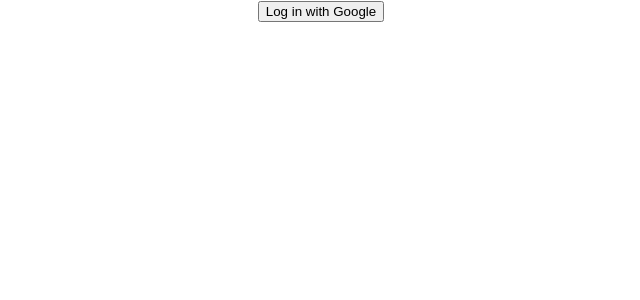
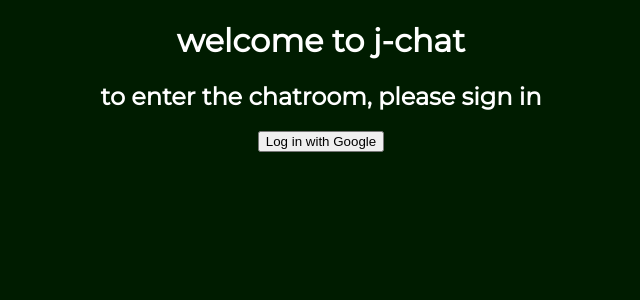
Before and after one commit to jhyahav/j-chat, a React (Create React App) app: page / in a window 1280 px wide. Shown: the top 300 px of the page, without its empty margins (319-959 px from the left). Built offline with nearby package versions, Linux system fonts and the light colour scheme; no server answers.

Commit message:
initial styling work: favicon & very basic css

```diff
--- a/public/index.html
+++ b/public/index.html
@@ -3,28 +3,21 @@
   <head>
     <meta charset="utf-8" />
     <link rel="icon" href="%PUBLIC_URL%/favicon.ico" />
+    <link rel="preconnect" href="https://fonts.googleapis.com">
+    <link rel="preconnect" href="https://fonts.gstatic.com" crossorigin>
+    <link href="https://fonts.googleapis.com/css2?family=Montserrat&display=swap" rel="stylesheet">
     <meta name="viewport" content="width=device-width, initial-scale=1" />
-    <meta name="theme-color" content="#000000" />
     <meta
       name="description"
       content="Web site created using create-react-app"
     />
-    <link rel="apple-touch-icon" href="%PUBLIC_URL%/logo192.png" />
     <!--
       manifest.json provides metadata used when your web app is installed on a
       user's mobile device or desktop. See https://developers.google.com/web/fundamentals/web-app-manifest/
     -->
     <link rel="manifest" href="%PUBLIC_URL%/manifest.json" />
-    <!--
-      Notice the use of %PUBLIC_URL% in the tags above.
-      It will be replaced with the URL of the `public` folder during the build.
-      Only files inside the `public` folder can be referenced from the HTML.
 
-      Unlike "/favicon.ico" or "favicon.ico", "%PUBLIC_URL%/favicon.ico" will
-      work correctly both with client-side routing and a non-root public URL.
-      Learn how to configure a non-root public URL by running `npm run build`.
-    -->
-    <title>React App</title>
+    <title>j-chat;</title>
   </head>
   <body>
     <noscript>You need to enable JavaScript to run this app.</noscript>
--- a/src/App.css
+++ b/src/App.css
@@ -1,38 +1,48 @@
+:root {
+  --green-0: #001c00;
+  --green-1: #004b23;
+  --green-2: #006400;
+  --green-3: #007200;
+  --green-4: #008000;
+  --green-5: #38b000;
+  --green-6: #70e000;
+  --green-7: #9ef01a;
+  --green-8: #ccff33;
+}
+
+body {
+  background-color: var(--green-0);
+  text-transform: lowercase;
+  font-family: 'Montserrat', sans-serif;
+  color: white;
+}
+
+body::-webkit-scrollbar {
+  width: 0.3rem;
+}
+
+body::-webkit-scrollbar-thumb {
+  background-color: var(--green-6);
+}
+
+body::-webkit-scrollbar-track {
+  background-color: black;
+}
+
 .App {
   text-align: center;
 }
 
-.App-logo {
-  height: 40vmin;
-  pointer-events: none;
+.message {
+  text-transform: none;
+  margin-left: 2rem;
+  margin-right: 2rem;
 }
 
-@media (prefers-reduced-motion: no-preference) {
-  .App-logo {
-    animation: App-logo-spin infinite 20s linear;
-  }
+.sent {
+  text-align: right;
 }
 
-.App-header {
-  background-color: #282c34;
-  min-height: 100vh;
-  display: flex;
-  flex-direction: column;
-  align-items: center;
-  justify-content: center;
-  font-size: calc(10px + 2vmin);
-  color: white;
+.received {
+  text-align: left;
 }
-
-.App-link {
-  color: #61dafb;
-}
-
-@keyframes App-logo-spin {
-  from {
-    transform: rotate(0deg);
-  }
-  to {
-    transform: rotate(360deg);
-  }
-}
--- a/src/App.js
+++ b/src/App.js
@@ -4,7 +4,6 @@
 import 'firebase/firestore';
 import 'firebase/auth';
 import {useAuthState} from 'react-firebase-hooks/auth';
-//import {useCollectionData} from 'react-firebase-hooks/firestore';
 import Login from './components/Login';
 import LogOut from './components/LogOut';
 import Chatroom from './components/Chatroom';
--- a/src/components/Chatroom.js
+++ b/src/components/Chatroom.js
@@ -22,7 +22,6 @@
             displayName
         })
         setFormValue('');
-        //scrollRef.current.scrollIntoView({behavior: 'smooth'});
     }
 
 
--- a/src/components/Login.js
+++ b/src/components/Login.js
@@ -6,7 +6,11 @@
         auth.signInWithPopup(provider);
     }
     return (
-        <button onClick={GoogleLogin}>Log in with Google</button>
+        <>
+            <h1>Welcome to j-chat</h1>
+            <h2>To enter the chatroom, please sign in</h2>
+            <button onClick={GoogleLogin}>Log in with Google</button>
+        </>
     );
 
 }
--- a/src/index.css
+++ b/src/index.css
@@ -1,11 +1,3 @@
-body {
-  margin: 0;
-  font-family: -apple-system, BlinkMacSystemFont, 'Segoe UI', 'Roboto', 'Oxygen',
-    'Ubuntu', 'Cantarell', 'Fira Sans', 'Droid Sans', 'Helvetica Neue',
-    sans-serif;
-  -webkit-font-smoothing: antialiased;
-  -moz-osx-font-smoothing: grayscale;
-}
 
 code {
   font-family: source-code-pro, Menlo, Monaco, Consolas, 'Courier New',
--- a/src/index.js
+++ b/src/index.js
@@ -11,7 +11,4 @@
   document.getElementById('root')
 );
 
-// If you want to start measuring performance in your app, pass a function
-// to log results (for example: reportWebVitals(console.log))
-// or send to an analytics endpoint. Learn more: https://bit.ly/CRA-vitals
-reportWebVitals();
+reportWebVitals(console.log);
```
Also changed, not shown: 1 other file (tests, documents, lock files or other folders).
